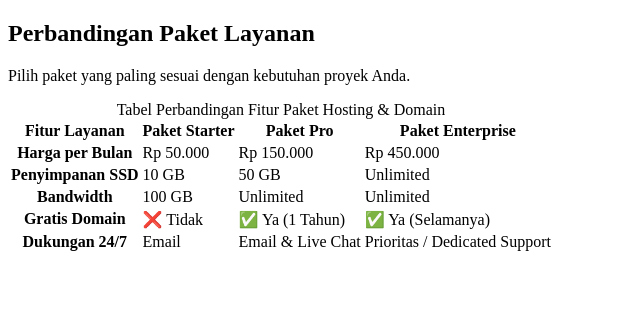
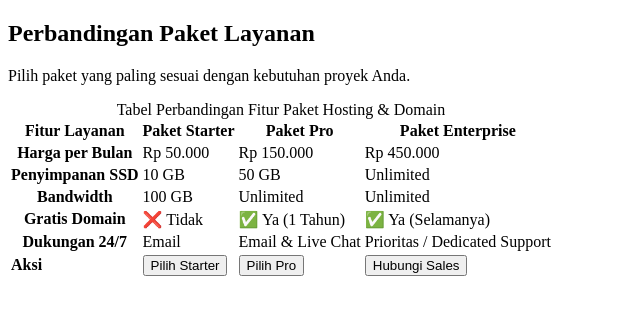
Before and after one commit to Fauzan55-ikmal/frontend-beginner-roadmap, a plain HTML site: page 01-fase-1-html-form/03-pricing-table/index.html in a window 1280 px wide. Shown: the whole page, without its empty margins (0-640 px from the left). Drawn offline with Linux system fonts and the light colour scheme.

Commit message:
feat(pricing-table): add tfoot with call to action buttons

```diff
--- a/01-fase-1-html-form/03-pricing-table/index.html
+++ b/01-fase-1-html-form/03-pricing-table/index.html
@@ -59,6 +59,16 @@
               <td>Prioritas / Dedicated Support</td>
             </tr>
           </tbody>
+
+          <!-- FOOTER TABEL (TOMBOL AKSI / CALL TO ACTION) -->
+          <tfoot>
+            <tr>
+              <td><strong>Aksi</strong></td>
+              <td><button type="button">Pilih Starter</button></td>
+              <td><button type="button">Pilih Pro</button></td>
+              <td><button type="button">Hubungi Sales</button></td>
+            </tr>
+          </tfoot>
         </table>
       </section>
     </main>
```
